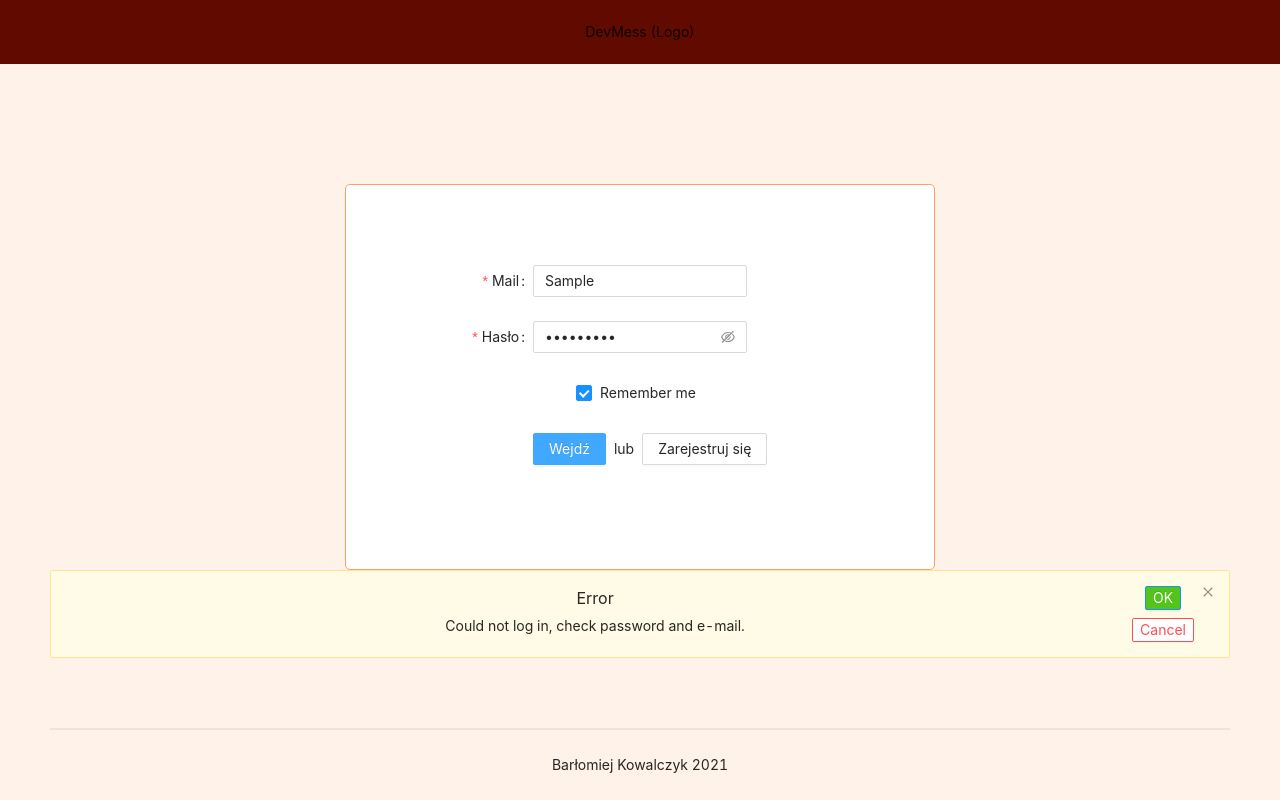
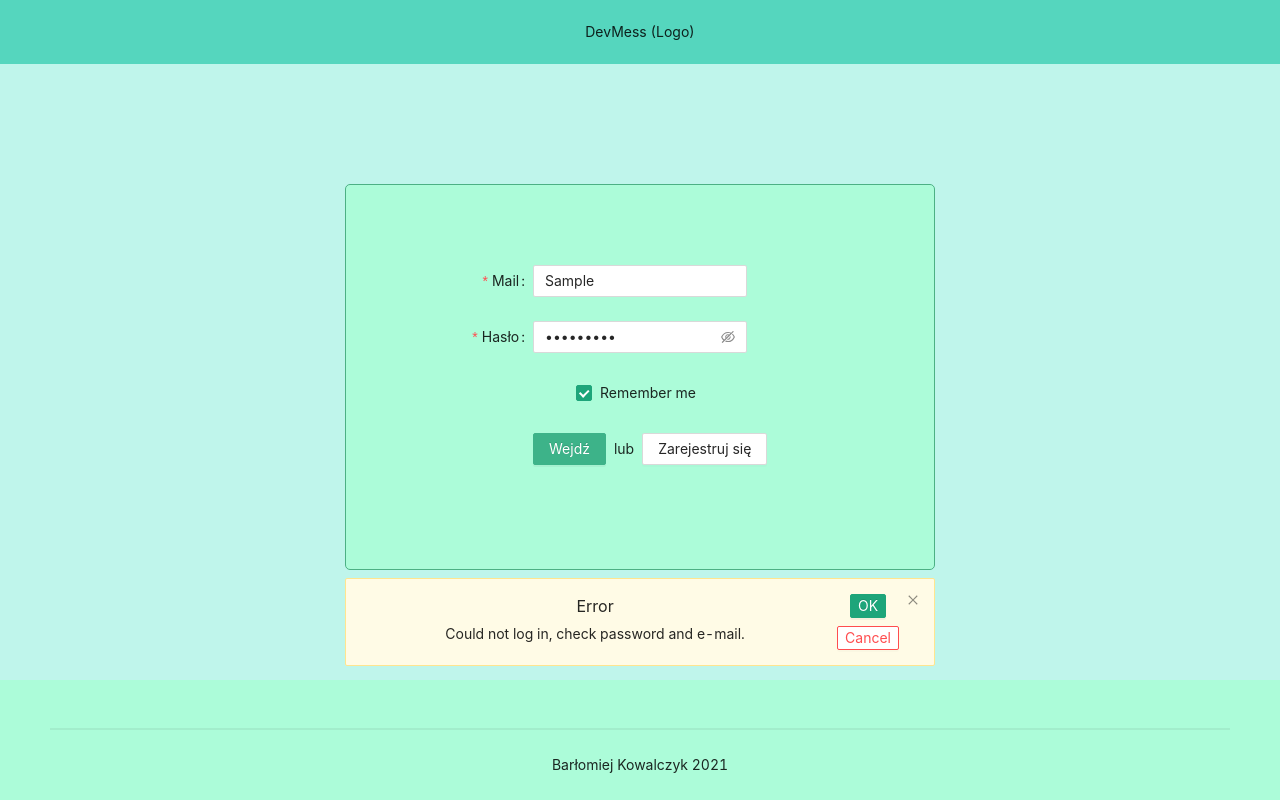
Before and after one commit to Jarsey45/DevMess, a React (Create React App) app: page / in a window 1280 px wide. Both pictures are taken after typing "Sample", "Sample123" into the empty fields and a click on the button "Wejdź". Built offline with nearby package versions, Linux system fonts and the light colour scheme; no server answers.

Commit message:
#002 Added Craco and some design polishing

```diff
--- /dev/null
+++ b/craco.config.js
@@ -0,0 +1,20 @@
+const CracoLessPlugin = require('craco-less');
+
+module.exports = {
+  plugins: [
+    {
+      plugin: CracoLessPlugin,
+      options: {
+        lessLoaderOptions: {
+          lessOptions: {
+            modifyVars: {
+              '@primary-color': '#1DA57A',
+              '@secondary-color': '#A0FAE9'
+            },
+            javascriptEnabled: true,
+          },
+        },
+      },
+    },
+  ],
+};
--- a/src/App.css
+++ b/src/App.less
@@ -1,4 +1,4 @@
-@import '~antd/dist/antd.css';
+@import '~antd/dist/antd.less';
 
 
 .App {
--- a/src/App.tsx
+++ b/src/App.tsx
@@ -1,5 +1,5 @@
 import React from 'react';
-import './App.css';
+import './App.less';
 import LoginView from './Components/Login/LoginView';
 
 function App() {
--- a/src/Components/Alerts/DefaultAlert.tsx
+++ b/src/Components/Alerts/DefaultAlert.tsx
@@ -14,9 +14,11 @@ export default class DefaultAlert extends Component<AlertProps> {
   render() {
     return (
       <Alert
+        style={{ marginTop: '1vh' }}
         message={this.props?.title}
         description={this.props?.message}
         type="warning"
+        afterClose={this.props.handleOk} // TODO: NAPRAW TO CHUJU
         action={
           <Space direction="vertical">
             <Button size="small" type="primary" onClick={this.props.handleOk}>
--- a/src/Components/Login/LoginView.tsx
+++ b/src/Components/Login/LoginView.tsx
@@ -1,7 +1,7 @@
 import React, { useCallback, useState } from 'react'
 import { useSelector, useDispatch } from 'react-redux'
-import { Layout, Row, Col, Divider } from 'antd';
-import '../../styles/antd_stylesheet.css';
+import { Layout, Row, Col, Divider, Space } from 'antd';
+import '../../styles/antd_stylesheet.less';
 import SignInView from './SignInView';
 import SignUpView from './SignUpView';
 //import { userLogin, addAlert } from '../../features/loginReducers'
@@ -38,7 +38,7 @@ const LoginView: React.FC = () => {
                   title: "Error",
                   message: "Could not log in, check password and e-mail. ",
                 },
-                id: alerts.length
+                id: Math.floor(Math.random() * (10000 - 1)) + 1
               }
             )
           )
@@ -67,7 +67,7 @@ const LoginView: React.FC = () => {
                   title: "Error",
                   message: "Could not resolve signup, please try again. ",
                 },
-                id: alerts.length
+                id: Math.floor(Math.random() * (10000 - 1)) + 1
               }
             )
           )
@@ -91,6 +91,8 @@ const LoginView: React.FC = () => {
           </Col>
           <Col span={6}></Col>
         </Row>
+        <Row style={{ paddingBottom: '1vh' }} >
+          <Col span={12} offset={6} >
             {alerts.map((el: { element: any, id: number }) =>
               <DefaultAlert
                 title={el.element.title}
@@ -99,6 +101,8 @@ const LoginView: React.FC = () => {
                 handleCancel={() => { console.log('cancel') }}
               ></DefaultAlert>
             )}
+          </Col>
+        </Row>
 
       </Content>
       <Footer className="footer">
--- a/src/Components/Login/SignInView.tsx
+++ b/src/Components/Login/SignInView.tsx
@@ -1,7 +1,7 @@
 import { useState } from 'react';
 import { LoginProps } from '../../types/interfaces';
 import { Form, Input, Button, Checkbox, Space } from 'antd';
-import '../../styles/antd_stylesheet.css';
+import '../../styles/antd_stylesheet.less';
 
 const layout = {
   labelCol: { span: 6 },
--- a/src/Components/Login/SignUpView.tsx
+++ b/src/Components/Login/SignUpView.tsx
@@ -1,7 +1,7 @@
 import { useState } from 'react';
 import { UserData, LoginProps } from '../../types/interfaces';
 import { Form, Input, Button, Checkbox, Space } from 'antd';
-import '../../styles/antd_stylesheet.css';
+import '../../styles/antd_stylesheet.less';
 
 const layout = {
   labelCol: { span: 6 },
--- a/src/styles/antd_stylesheet.css
+++ /dev/null
@@ -1,32 +0,0 @@
-.layout{
-  min-height: inherit;
-}
-
-.header{
-  background: #610b00;
-}
-
-.content{
-  background: #fff2e8;
-  padding: 0 50px;
-}
-
-.form{
-  margin-top: 15vh;
-  padding: 10vh;
-  background-color: white;
-  border: 1px solid #ff9c6e;
-  border-radius: 5px;
-}
-
-.ant-btn-primary {
-  background-color: #52c41a;
-}
-
-.ant-btn-secondary {
-  background-color: #ffccc7;
-}
-
-.footer {
-  background: #fff2e8;
-}
--- /dev/null
+++ b/src/styles/antd_stylesheet.less
@@ -0,0 +1,29 @@
+@master-color: #55D6BE ;
+@scnd-color: #ACFCD9;
+@test: #4CB084;
+@border-color: #4CB084;
+@bckgrd-color : #BFF5EB;
+
+.layout{
+  min-height: inherit;
+}
+
+.header{
+  background: @master-color;
+}
+
+.content{
+  background: @bckgrd-color;
+  padding: 0 50px;
+}
+
+.form{
+  margin-top: 15vh;
+  padding: 10vh;
+  background-color: @scnd-color;
+  border: 1px solid @border-color;
+  border-radius: 5px;
+}
+.footer {
+  background: @scnd-color;
+}
```
Also changed, not shown: package.json (+5 -3 lines), 1 other file (tests, documents, lock files or other folders). Lines whose indentation alone changed are shown as unchanged.
